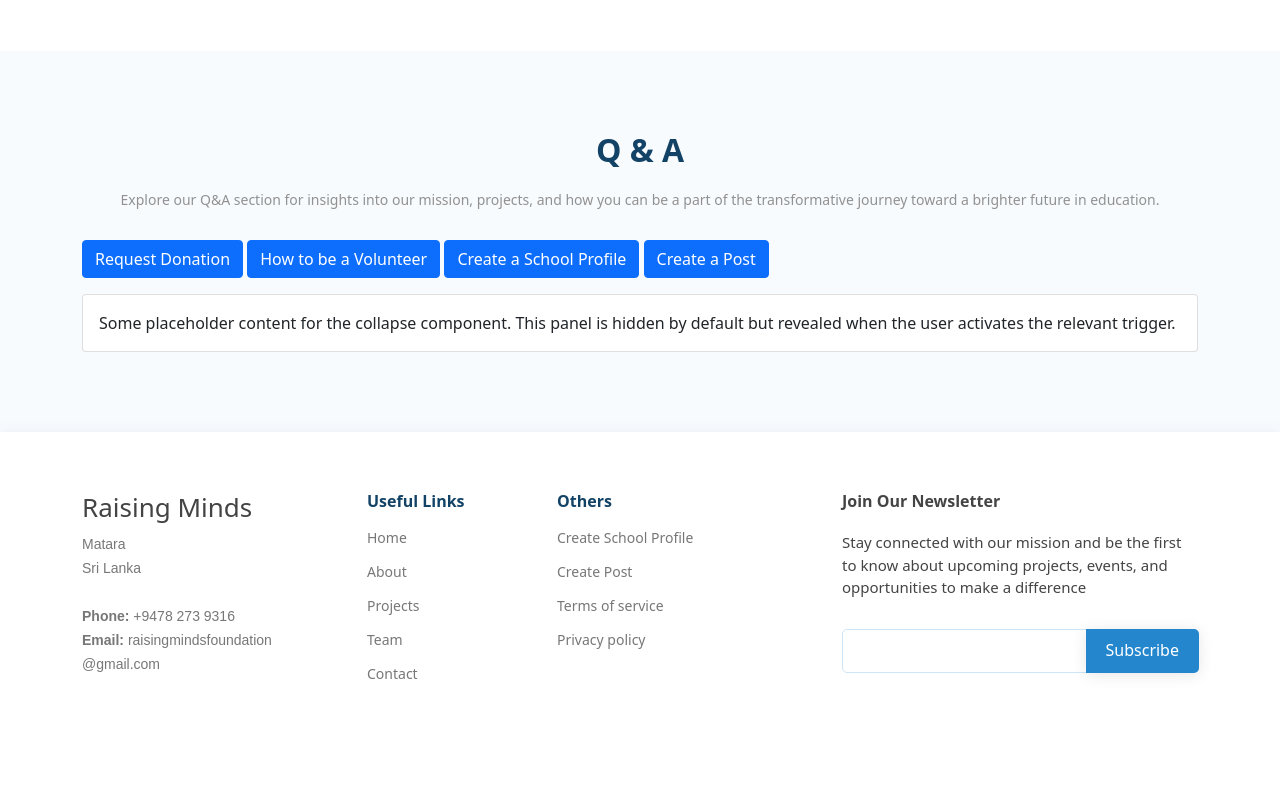
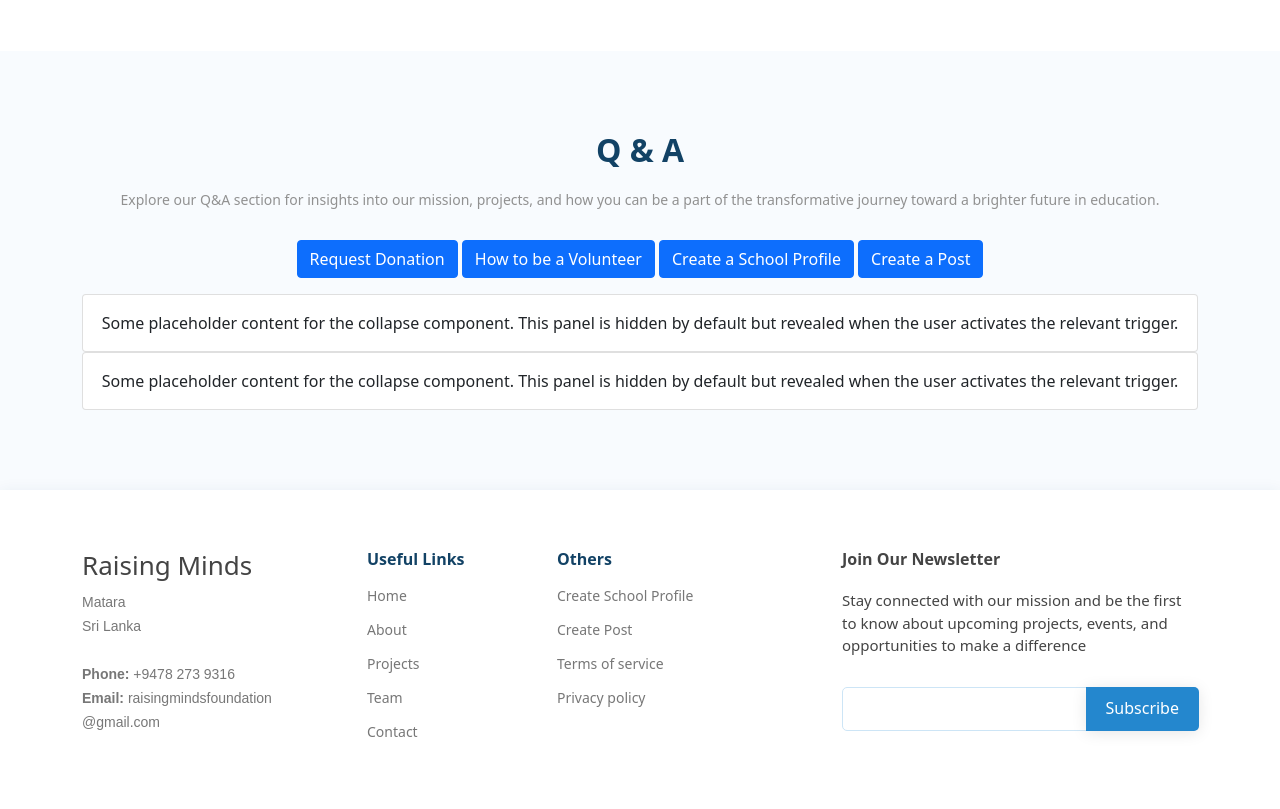
Before and after one commit to Coding-Hamsters/RaisingMinds, a Django app: page / in a window 1280 px wide, after a click on "Request Donation". Shown: the part 3542-4351 px from the top of the page. Before the commit the page ends 4221 px from the top, so only its background shows below. Run offline with Django 4.2, Linux system fonts and the light colour scheme; data that the repository does not hold is empty.

Commit message:
Updated Q&A Section
Updated Q&A Section

```diff
--- a/RaisingMinds/app/static/app/css/index.css
+++ b/RaisingMinds/app/static/app/css/index.css
@@ -606,10 +606,6 @@ section {
 
 /* ---------- Q & A Section ---------- */
 
-.qna .qna-collapse {
-  margin-left: 0 40px;
-  padding-left: 50px
-}
 
 /* ---------- Footer ---------- */
 
--- a/RaisingMinds/app/templates/app/index.html
+++ b/RaisingMinds/app/templates/app/index.html
@@ -460,7 +460,7 @@
               <h2>Q & A</h2>
               <p>Explore our Q&A section for insights into our mission, projects, and how you can be a part of the transformative journey toward a brighter future in education.</p>
             </div>
-            <div class="qna-collapse" >
+            <div style="text-align: center;">
 
               <p>
                 <button class="btn btn-primary" type="button" data-bs-toggle="collapse" data-bs-target="#collapseExample" aria-expanded="false" aria-controls="collapseExample">
@@ -479,6 +479,12 @@
                   Create a Post
                 </button>
               </p>
+              <div class="collapse" id="collapseExample">
+                <div class="card card-body">
+                  Some placeholder content for the collapse component. This panel is hidden by default but revealed when the user activates the relevant trigger.
+                </div>
+              </div>
+
               <div class="collapse" id="collapseExample">
                 <div class="card card-body">
                   Some placeholder content for the collapse component. This panel is hidden by default but revealed when the user activates the relevant trigger.
```
